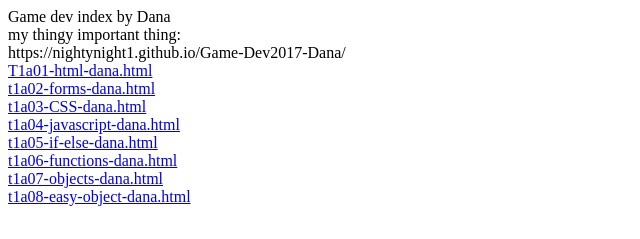
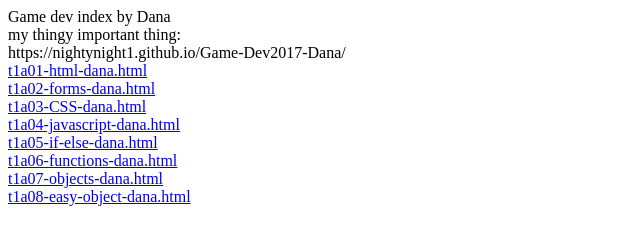
Before and after one commit to Nightynight1/Game-Dev2017-Dana, a plain HTML site: page index.html in a window 1280 px wide. Shown: the full height of the page, 0-640 px from the left. Drawn offline with Linux system fonts and the light colour scheme.

Commit message:
Update index.html

```diff
--- a/index.html
+++ b/index.html
@@ -15,7 +15,7 @@ https://nightynight1.github.io/Game-Dev2017-Dana/
 
 
 
-<a href="T1a01-html-dana.html">T1a01-html-dana.html</a><br>
+<a href="t1a01-html-dana.html">t1a01-html-dana.html</a><br>
 
 <a href="t1a02-forms-dana.html">t1a02-forms-dana.html</a><br>
 
```
